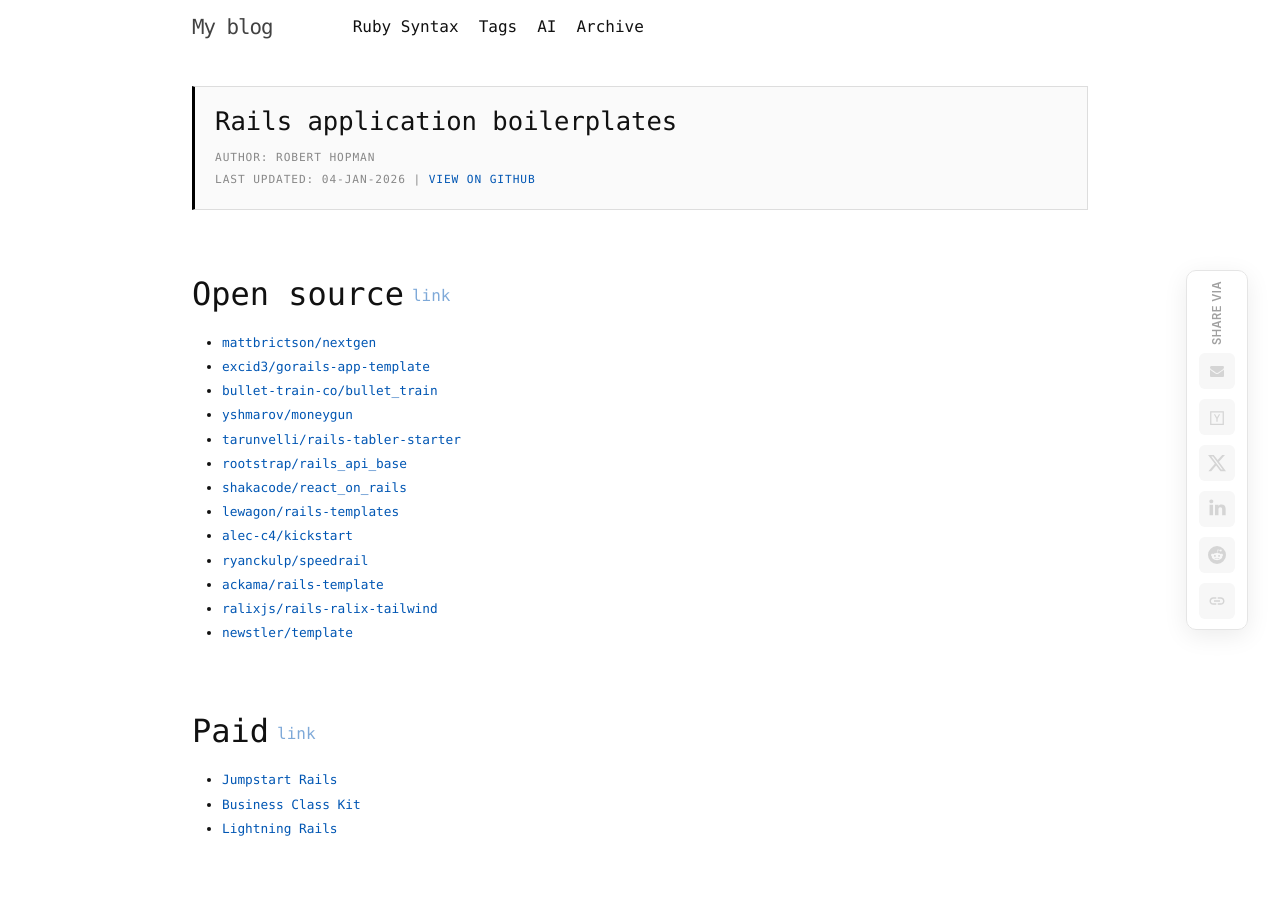
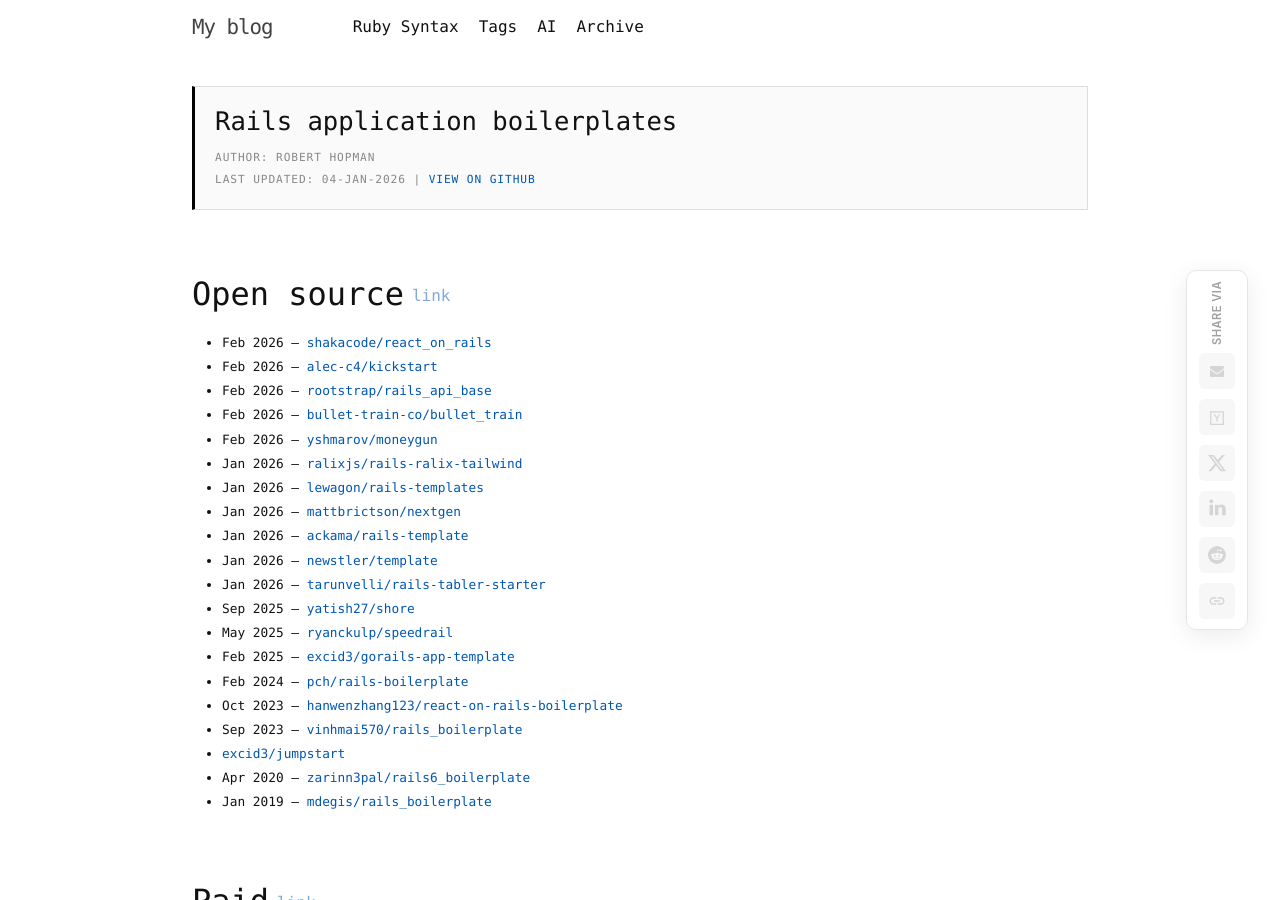
Before and after one commit to roberthopman/roberthopman.github.io, a Jekyll site: the page built from _posts/2026-01-04-rails-application-boilerplates.md, in a window 1280 px wide and 900 px high. Built offline with Jekyll 4.4.1, drawn with Linux system fonts in a browser that asks for light colours; comment, search, counter and statistics services are not loaded.

Commit message:
Update listing on commit date

```diff
--- a/_posts/2026-01-04-rails-application-boilerplates.md
+++ b/_posts/2026-01-04-rails-application-boilerplates.md
@@ -6,19 +6,26 @@
 
 ## Open source
 
-- [mattbrictson/nextgen](https://github.com/mattbrictson/nextgen)
-- [excid3/gorails-app-template](https://github.com/excid3/gorails-app-template)
-- [bullet-train-co/bullet_train](https://github.com/bullet-train-co/bullet_train)
-- [yshmarov/moneygun](https://github.com/yshmarov/moneygun)
-- [tarunvelli/rails-tabler-starter](https://github.com/tarunvelli/rails-tabler-starter)
-- [rootstrap/rails_api_base](https://github.com/rootstrap/rails_api_base)
-- [shakacode/react_on_rails](https://github.com/shakacode/react_on_rails)
-- [lewagon/rails-templates](https://github.com/lewagon/rails-templates)
-- [alec-c4/kickstart](https://github.com/alec-c4/kickstart)
-- [ryanckulp/speedrail](https://github.com/ryanckulp/speedrail)
-- [ackama/rails-template](https://github.com/ackama/rails-template)
-- [ralixjs/rails-ralix-tailwind](https://github.com/ralixjs/rails-ralix-tailwind)
-- [newstler/template](https://github.com/newstler/template/tree/feature/upgrade-philosophy)
+- Feb 2026 — [shakacode/react_on_rails](https://github.com/shakacode/react_on_rails)
+- Feb 2026 — [alec-c4/kickstart](https://github.com/alec-c4/kickstart)
+- Feb 2026 — [rootstrap/rails_api_base](https://github.com/rootstrap/rails_api_base)
+- Feb 2026 — [bullet-train-co/bullet_train](https://github.com/bullet-train-co/bullet_train)
+- Feb 2026 — [yshmarov/moneygun](https://github.com/yshmarov/moneygun)
+- Jan 2026 — [ralixjs/rails-ralix-tailwind](https://github.com/ralixjs/rails-ralix-tailwind)
+- Jan 2026 — [lewagon/rails-templates](https://github.com/lewagon/rails-templates)
+- Jan 2026 — [mattbrictson/nextgen](https://github.com/mattbrictson/nextgen)
+- Jan 2026 — [ackama/rails-template](https://github.com/ackama/rails-template)
+- Jan 2026 — [newstler/template](https://github.com/newstler/template/tree/feature/upgrade-philosophy)
+- Jan 2026 — [tarunvelli/rails-tabler-starter](https://github.com/tarunvelli/rails-tabler-starter)
+- Sep 2025 — [yatish27/shore](https://github.com/yatish27/shore)
+- May 2025 — [ryanckulp/speedrail](https://github.com/ryanckulp/speedrail)
+- Feb 2025 — [excid3/gorails-app-template](https://github.com/excid3/gorails-app-template)
+- Feb 2024 — [pch/rails-boilerplate](https://github.com/pch/rails-boilerplate)
+- Oct 2023 — [hanwenzhang123/react-on-rails-boilerplate](https://github.com/hanwenzhang123/react-on-rails-boilerplate)
+- Sep 2023 — [vinhmai570/rails_boilerplate](https://github.com/vinhmai570/rails_boilerplate)
+- [excid3/jumpstart](https://github.com/excid3/jumpstart)
+- Apr 2020 — [zarinn3pal/rails6_boilerplate](https://github.com/zarinn3pal/rails6_boilerplate)
+- Jan 2019 — [mdegis/rails_boilerplate](https://github.com/mdegis/rails_boilerplate)
 
 ## Paid
 
```
